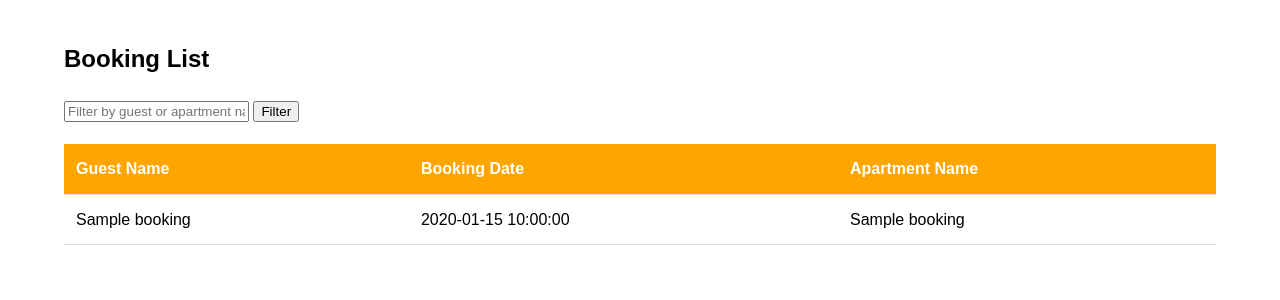
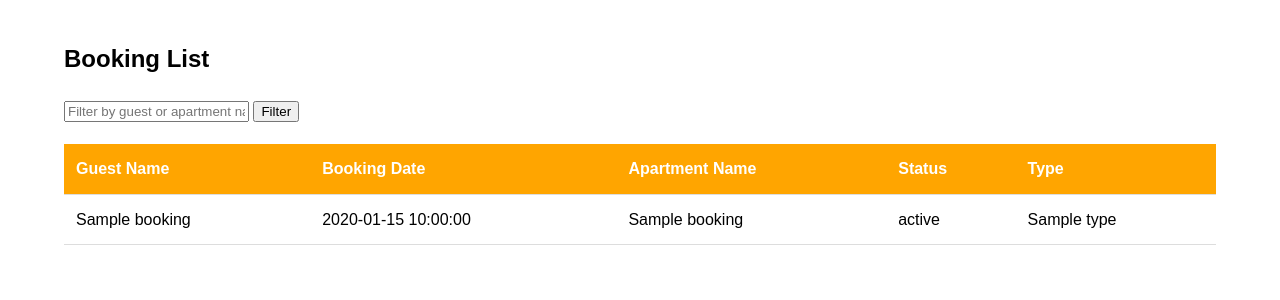
Before and after one commit to LitttleLions/VacationBookingManager, a Flask app: template templates/booking_list.html in a window 1280 px wide. Shown: the part 110-410 px from the top of the page. Run offline with Flask 3, Linux system fonts and the light colour scheme; the template is opened without the code that fills it: most values are stand-ins (such as "Sample title", 1, 10 or a date in 2020).

Commit message:
Agent query: Is the booking list page loading correctly with the new 'Status' and 'Type' columns? Are the mouseover details working for each booking item, including the new fields? Please check if there are any JavaScript errors in the console.

```diff
--- a/smoobu_api.py
+++ b/smoobu_api.py
@@ -56,7 +56,9 @@ class SmoobuAPI:
                     'check_in': booking.get('arrival', ''),
                     'check_out': booking.get('departure', ''),
                     'guests': adults + children,
-                    'total_price': booking.get('total-amount', 0)
+                    'total_price': booking.get('total-amount', 0),
+                    'status': booking.get('status', 'Unknown'),
+                    'type': booking.get('type', 'Unknown')
                 })
             print(f"Debug: Processed bookings: {json.dumps(bookings, indent=2)}")
             return bookings, None
--- a/static/js/main.js
+++ b/static/js/main.js
@@ -10,10 +10,12 @@ document.addEventListener('DOMContentLoaded', function() {
                 <p>Check-out: ${this.dataset.checkOut}</p>
                 <p>Guests: ${this.dataset.guests}</p>
                 <p>Total Price: ${this.dataset.totalPrice}</p>
+                <p>Status: ${this.dataset.status}</p>
+                <p>Type: ${this.dataset.type}</p>
             `;
             details.style.position = 'absolute';
-            details.style.left = e.pageX + 'px';
-            details.style.top = e.pageY + 'px';
+            details.style.left = (e.pageX + 10) + 'px';
+            details.style.top = (e.pageY + 10) + 'px';
             document.body.appendChild(details);
         });
 
--- a/templates/booking_list.html
+++ b/templates/booking_list.html
@@ -24,14 +24,18 @@
             <th>{{ _('Guest Name') }}</th>
             <th>{{ _('Booking Date') }}</th>
             <th>{{ _('Apartment Name') }}</th>
+            <th>{{ _('Status') }}</th>
+            <th>{{ _('Type') }}</th>
         </tr>
     </thead>
     <tbody>
         {% for booking in bookings %}
-        <tr class="booking-item" data-guest-name="{{ booking.guest_name }}" data-booking-date="{{ booking.booking_date }}" data-apartment-name="{{ booking.apartment_name }}" data-check-in="{{ booking.check_in }}" data-check-out="{{ booking.check_out }}" data-guests="{{ booking.guests }}" data-total-price="{{ booking.total_price }}">
+        <tr class="booking-item" data-guest-name="{{ booking.guest_name }}" data-booking-date="{{ booking.booking_date }}" data-apartment-name="{{ booking.apartment_name }}" data-check-in="{{ booking.check_in }}" data-check-out="{{ booking.check_out }}" data-guests="{{ booking.guests }}" data-total-price="{{ booking.total_price }}" data-status="{{ booking.status }}" data-type="{{ booking.type }}">
             <td>{{ booking.guest_name }}</td>
             <td>{{ booking.booking_date }}</td>
             <td>{{ booking.apartment_name }}</td>
+            <td>{{ booking.status }}</td>
+            <td>{{ booking.type }}</td>
         </tr>
         {% endfor %}
     </tbody>
```
